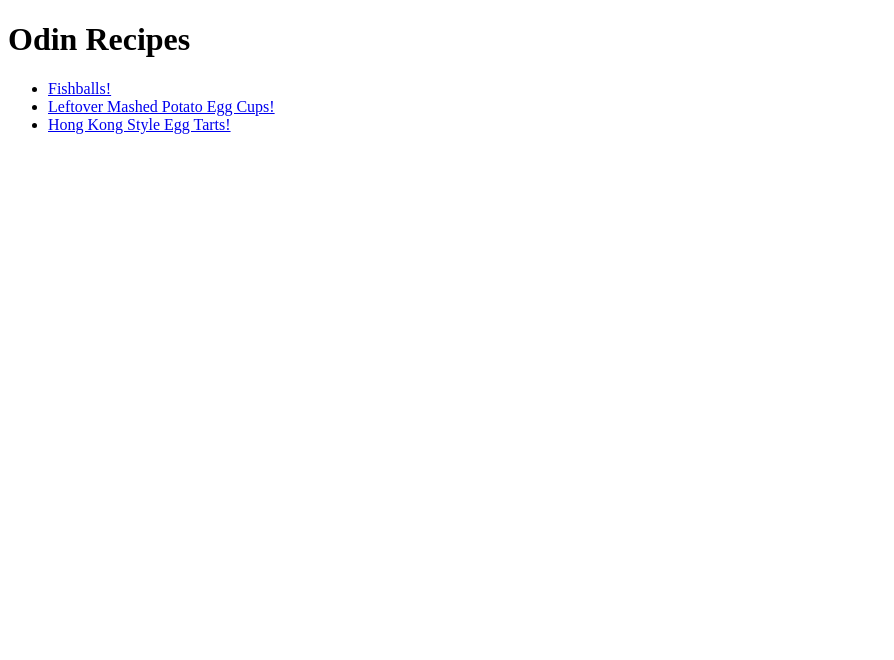
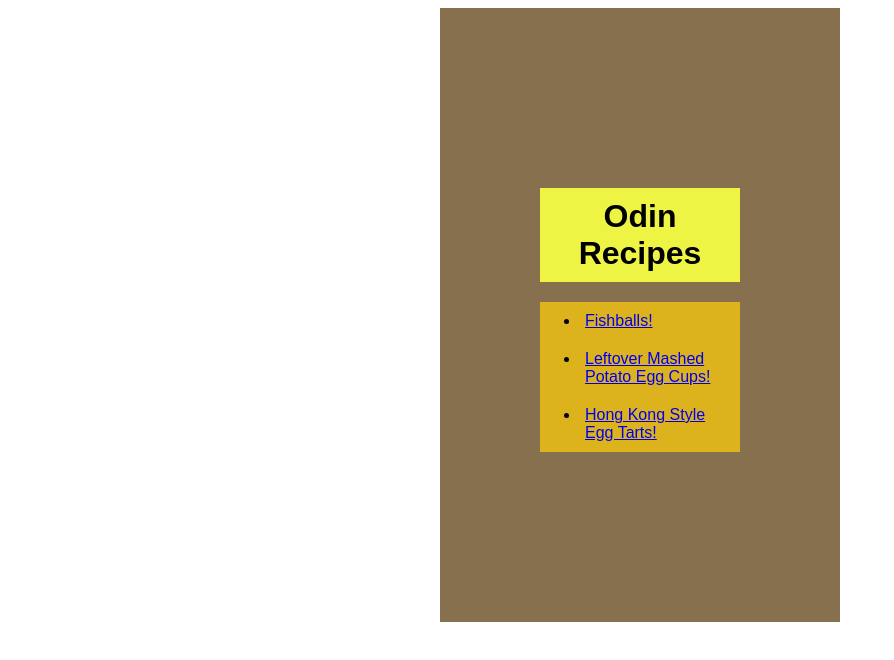
Before and after one commit to zhengjason0814/odin-recipes, a plain HTML site: page index.html in a window 1280 px wide. Shown: the whole page, without its empty margins (0-894 px from the left). Drawn offline with Linux system fonts and the light colour scheme.

Commit message:
add css styling to index.html

```diff
--- /dev/null
+++ b/frontStyle.css
@@ -0,0 +1,33 @@
+* {
+    font-family:fantasy;
+    box-sizing:border-box;
+}
+
+#background-column {
+    background-color: rgb(134, 112, 78);
+    width:400px;
+    margin: 0 auto;
+    padding: 150px 5px;
+    border-width: 10px;
+    border-color: yellow;
+}
+
+.title {
+    background-color: rgb(238, 244, 67);
+    margin: 30px auto 0;
+    display: block;
+    width: 200px;
+    padding: 10px;
+    text-align:center;
+}
+
+.recipe-list {
+    margin: 20px auto;
+    display:block;
+    width: 200px;
+    background-color: rgb(220, 179, 29);
+}
+
+.recipes {
+    padding: 10px 5px;
+}
--- a/index.html
+++ b/index.html
@@ -4,15 +4,19 @@
     <meta charset="UTF-8">
     <meta name="viewport" content="width=device-width, initial-scale=1.0">
     <title>Odin Recipe Book</title>
+    <link rel="stylesheet" href="frontStyle.css">
 </head>
 <body>
-    <h1>
-        Odin Recipes
-    </h1>
-    <ul>
-        <li><a href="recipes/fishball.html">Fishballs!</a></li>
-        <li><a href="recipes/potato_egg_cups.html">Leftover Mashed Potato Egg Cups!</a></li>
-        <li><a href="recipes/egg_tarts.html">Hong Kong Style Egg Tarts!</a></li>
-    </ul>
+    <div id="background-column">
+        <h1 class="title">
+            Odin Recipes
+        </h1>
+
+        <ul class="recipe-list">
+            <li class="recipes"><a href="recipes/fishball.html">Fishballs!</a></li>
+            <li class="recipes"><a href="recipes/potato_egg_cups.html">Leftover Mashed Potato Egg Cups!</a></li>
+            <li class="recipes"><a href="recipes/egg_tarts.html">Hong Kong Style Egg Tarts!</a></li>
+        </ul>
+    </div>
 </body>
 </html>
```
